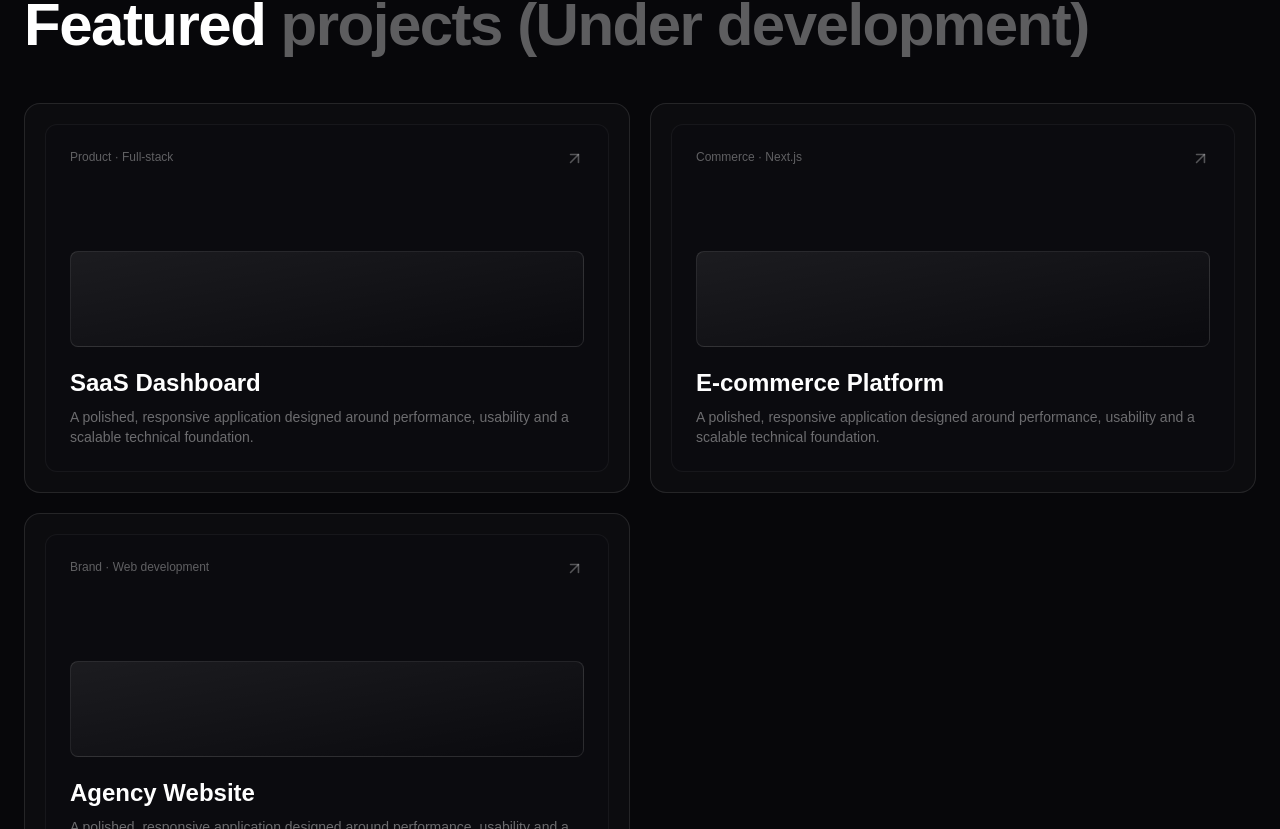
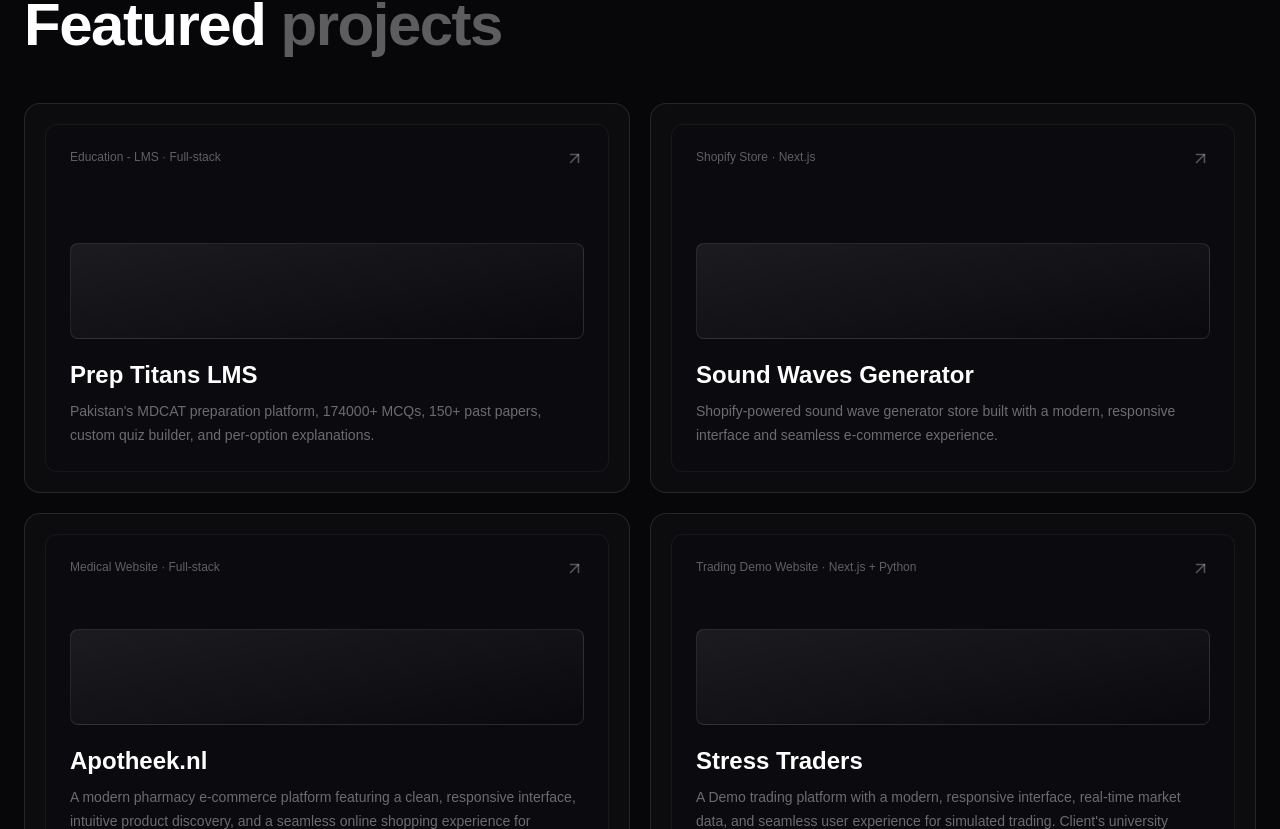
Before and after one commit to shery-mirza/Mirza-Muhammad-Shehryar, a Next.js app: page / in a window 1280 px wide. Shown: the part 2211-3040 px from the top of the page. Built offline with nearby package versions, Linux system fonts and the light colour scheme.

Commit message:
projects added

```diff
--- a/src/components/home/Contact.tsx
+++ b/src/components/home/Contact.tsx
@@ -26,12 +26,11 @@ export default function Contact() {
 
         <a
           href="mailto:sherymirzashuja10@gmail.com"
-          className="mt-9 inline-flex items-center gap-2 rounded-full bg-white px-6 py-3.5 text-sm font-semibold text-black"
+          className="mt-9 inline-flex items-center gap-1.5 rounded-full bg-white px-4 py-2.5 text-xs font-semibold text-black sm:gap-2 sm:px-6 sm:py-3.5 sm:text-sm"
           target="_blank"
-          rel="noopener noreferrer"
         >
           sherymirzashuja10@gmail.com
-          <ArrowUpRight size={17} />
+          <ArrowUpRight size={15} className="sm:h-[17px] sm:w-[17px]" />
         </a>
 
       </div>
--- a/src/components/home/ProjectCard.tsx
+++ b/src/components/home/ProjectCard.tsx
@@ -31,9 +31,8 @@ export default function ProjectCard({
             {project.title}
           </h3>
 
-          <p className="mt-2 text-sm text-white/40">
-            A polished, responsive application designed around
-            performance, usability and a scalable technical foundation.
+          <p className="mt-2 text-sm leading-6 text-white/40">
+            {project.description}
           </p>
         </div>
 
--- a/src/components/home/Projects.tsx
+++ b/src/components/home/Projects.tsx
@@ -16,7 +16,7 @@ export default function Projects() {
         <h2 className="text-4xl font-semibold tracking-tight sm:text-6xl">
           Featured{" "}
           <span className="text-white/35">
-            projects (Under development)
+            projects
           </span>
         </h2>
 
--- a/src/data/portfolio.ts
+++ b/src/data/portfolio.ts
@@ -16,6 +16,7 @@ export interface Service {
 export interface Project {
     title: string
     type: string
+    description: string
 }
 
 export const services: Service[] = [
@@ -70,15 +71,27 @@ export const techStack = [
 
 export const projects: Project[] = [
     {
-        title: "SaaS Dashboard",
-        type: "Product · Full-stack",
+        title: "Prep Titans LMS",
+        type: "Education - LMS · Full-stack",
+        description:
+            "Pakistan's MDCAT preparation platform, 174000+ MCQs, 150+ past papers, custom quiz builder, and per-option explanations.",
     },
     {
-        title: "E-commerce Platform",
-        type: "Commerce · Next.js",
+        title: "Sound Waves Generator",
+        type: "Shopify Store · Next.js",
+        description:
+            "Shopify-powered sound wave generator store built with a modern, responsive interface and seamless e-commerce experience.",
     },
     {
-        title: "Agency Website",
-        type: "Brand · Web development",
+        title: "Apotheek.nl",
+        type: "Medical Website · Full-stack",
+        description:
+            "A modern pharmacy e-commerce platform featuring a clean, responsive interface, intuitive product discovery, and a seamless online shopping experience for healthcare products.",
+    },
+    {
+        title: "Stress Traders",
+        type: "Trading Demo Website · Next.js + Python",
+        description:
+            "A Demo trading platform with a modern, responsive interface, real-time market data, and seamless user experience for simulated trading. Client's university project only not a real trading platform.",
     },
 ]
```
